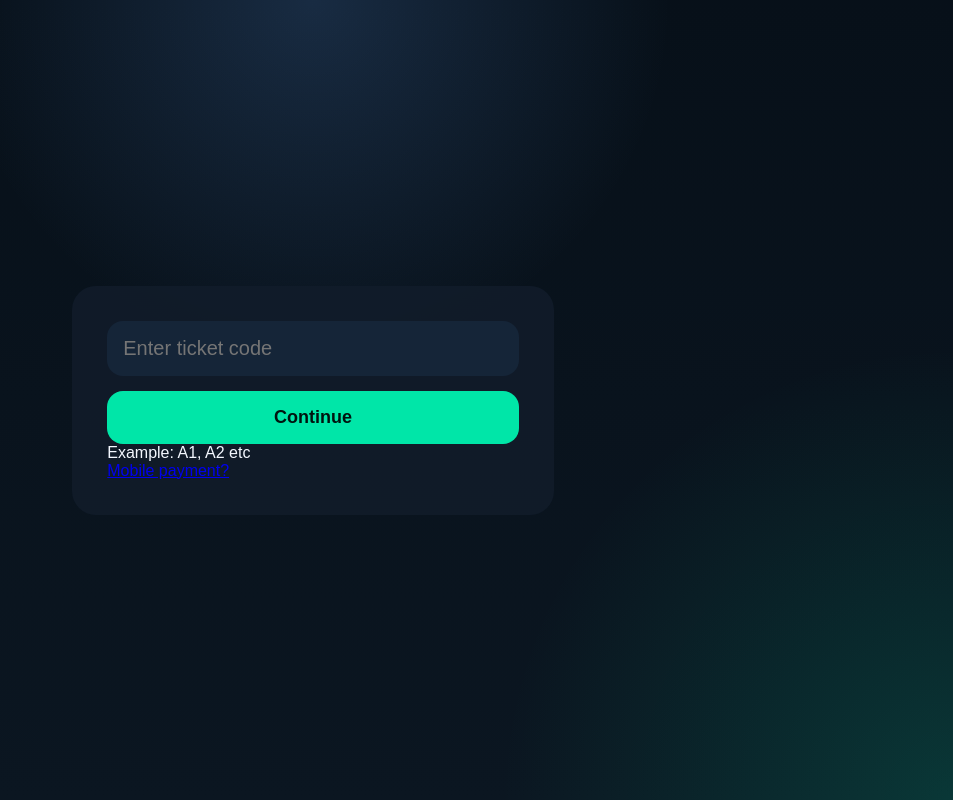
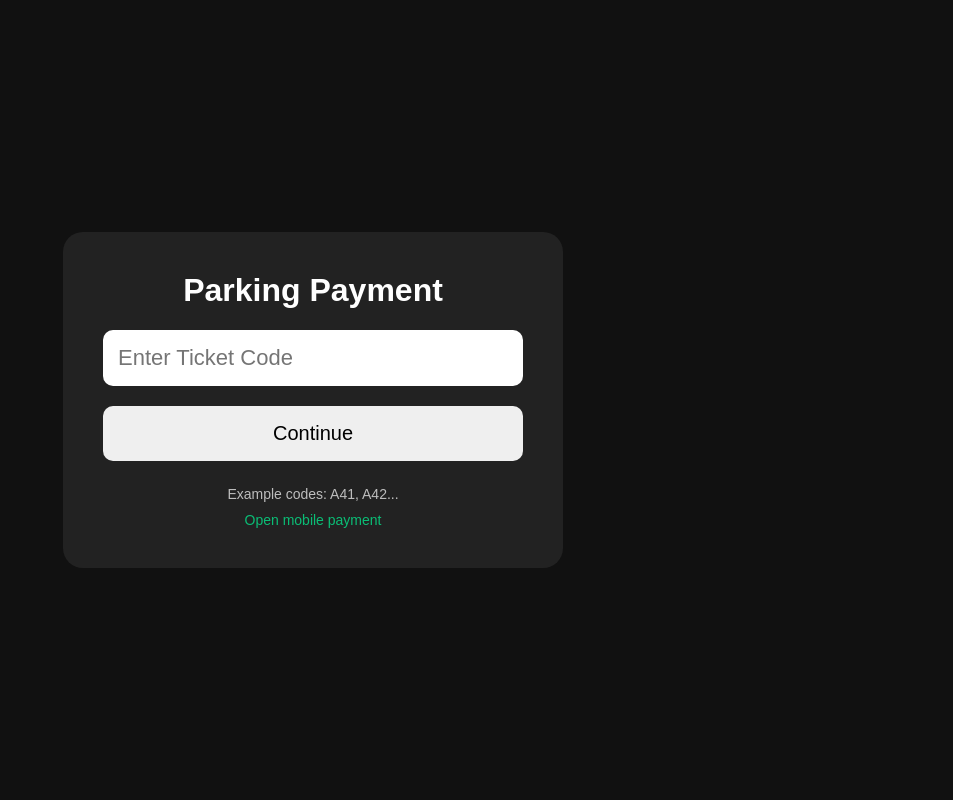
Before and after one commit to BennyGaming635/licenseportal, a Flask app: template licenseportal/templates/pay.html in a window 1280 px wide. Shown: the whole page, without its empty margins (327-1280 px from the left). Run offline with Flask 3, Linux system fonts and the light colour scheme; the template is opened without the code that fills it, so the values that code supplies are empty.

Commit message:
add back old site theme for desktop

```diff
--- a/licenseportal/templates/pay.html
+++ b/licenseportal/templates/pay.html
@@ -3,124 +3,92 @@
     <title>Pay for Parking</title>
 
     <style>
-        :root {
-    --bg: #081018;
-    --panel: #111c2a;
-    --panel2: #152538;
-    --text: #f4f8ff;
-    --muted: #9fb0c6;
-    --accent: #00e6a8;
-    --accent2: #67a8ff;
-}
-
         body {
-    margin: 0;
+            font-family: Arial;
+            background: #111;
+            color: white;
             height: 100vh;
             display: flex;
             justify-content: center;
             align-items: center;
-    background:
-        radial-gradient(circle at top,
-        rgba(103,168,255,.18),
-        transparent 35%),
-        radial-gradient(circle at bottom right,
-        rgba(0,230,168,.16),
-        transparent 30%),
-        linear-gradient(
-            180deg,
-            #071019 0%,
-            #0b1621 100%
-        );
-
-    font-family: Arial, sans-serif;
-    color: var(--text);
-    }
-
-    .shell {
-        width: 700px;
-    }
-
-    .header {
-        background: rgba(17,28,42,.92);
-        padding: 25px;
-        border-radius: 24px;
-        margin-bottom: 20px;
+            margin: 0;
         }
 
         .card {
-        background: rgba(17,28,42,.92);
-        padding: 35px;
-        border-radius: 24px;
+            background: #222;
+            padding: 40px;
+            border-radius: 20px;
+            width: 420px;
+            text-align: center;
         }
 
-    .brand {
-        color: var(--muted);
-        letter-spacing: .2em;
-        text-transform: uppercase;
-        font-size: 13px;
+        h1 {
+            margin-top: 0;
         }
 
         input {
             width: 100%;
+            padding: 15px;
+            font-size: 22px;
+            border-radius: 10px;
+            border: none;
+            margin-bottom: 20px;
+            box-sizing: border-box;
+        }
+
+        button {
+            width: 100%;
             padding: 16px;
             font-size: 20px;
             border: none;
-        border-radius: 16px;
-        background: var(--panel2);
-        color: white;
+            border-radius: 10px;
+            cursor: pointer;
             margin-bottom: 15px;
         }
 
-    .primary-btn {
-        width: 100%;
-        padding: 16px;
-        border: none;
-        border-radius: 16px;
-        background: var(--accent);
-        color: #00140f;
+        .status {
+            margin-bottom: 20px;
             font-size: 18px;
-        font-weight: bold;
-        cursor: pointer;
         }
 
-    .secondary-btn {
-        width: 100%;
-        padding: 16px;
-        border: none;
-        border-radius: 16px;
-        background: var(--panel2);
-        color: white;
-        font-size: 18px;
-        margin-bottom: 10px;
-        cursor: pointer;
+        .unpaid {
+            color: #ffcc00;
         }
 
-    .summary {
-        display: grid;
-        grid-template-columns: 1fr 1fr;
-        gap: 15px;
-        margin-bottom: 20px;
+        .paid {
+            color: #00ff99;
         }
 
-    .summary-box {
-        background: rgba(255,255,255,.03);
-        border-radius: 18px;
-        padding: 15px;
+        #demo-box {
+            margin-top: 20px;
         }
 
-    .summary-label {
-        color: var(--muted);
-        font-size: 12px;
-        text-transform: uppercase;
+        .small-text {
+            font-size: 14px;
+            opacity: 0.7;
+            margin-top: 10px;
         }
 
-    .summary-value {
-        font-size: 24px;
-        font-weight: bold;
+        .eftpos-screen {
+            background: #111;
+            border: 3px solid #00ff99;
+            padding: 40px;
+            border-radius: 20px;
+            text-align: center;
+            width: 360px;
         }
 
-    .money {
-        color: var(--accent);
+        .eftpos-screen div {
+            margin: 15px 0;
+        }
+
+        #eftpos-status {
+            font-size: 20px;
+        }
+
+        #eftpos-amount {
+            font-size: 40px;
+            color: #00ff99;
         }
 
         .hidden {
@@ -132,60 +100,81 @@ body {
 <body>
 
 <div class="card">
+
     <div id="screen1">
+
+        <h1>Parking Payment</h1>
+
         <input
             type="text"
             id="ticket-code"
-            placeholder="Enter ticket code"
-        />
-        <button class="primary-btn" onclick="checkTicket()">Continue</button>
+            placeholder="Enter Ticket Code"
+        >
+
+        <button onclick="checkTicket()">
+            Continue
+        </button>
+
         <div class="small-text">
-            Example: A1, A2 etc
+            Example codes: A41, A42...
         </div>
+
         <div class="small-text">
-            <a href="/mobile/pay">Mobile payment?</a>
+            <a href="/mobile/pay" style="color: #00ff99; text-decoration: none;">Open mobile payment</a>
         </div>
+
     </div>
+
     <div id="screen2" class="hidden">
-        <h2>Ticket found!</h2>
-        <div class="summary">
-            <div class="summary-box">
-                <div class="summary-label">Time</div>
-                <div id="minutes" class="summary-value">
-                    0 minute(s)
+
+        <h1>Ticket Found</h1>
+
+        <div class="status unpaid">
+            Payment Required
         </div>
-            </div>
-            <div class="summary-box">
-                <div class="summary-label">Amount Due</div>
-                <div id="amount-due" class="summary-value money">
-                    $0.00 AUD
-                </div>
-            </div>
-        </div>
-        <button class="secondary-btn" onclick="showDemoPayment()">
-            Demo payment
+
+        <p>
+            Amount Due:
+            <b id ="amount-due">$0.00 AUD</b>
+        </p>
+        <p>
+            Parking Time:
+            <b id="minutes">0 minute(s)</b>
+        </p>
+
+        <div id="payment-options">
+
+            <button onclick="showDemoPayment()">
+                Demo Payment
             </button>
-        <button class="primary-btn" onclick="dummyCard()">
+
+            <button onclick="dummyCard()">
                 Credit / Debit Card
             </button>
+
+        </div>
+
         <div id="demo-box" class="hidden">
+
             <input
                 type="password"
                 id="auth-code"
                 placeholder="Enter Auth Code"
             >
 
-                <button class="primary-btn" onclick="completeDemoPayment()">
+            <button onclick="completeDemoPayment()">
                 Confirm Payment
             </button>
+
         </div>
+
     </div>
-    </div>
+
 </div>
 <div id="eftpos-terminal" class="hidden">
     <div class="eftpos-screen">
         <div id="eftpos-status">TAP / INSERT CARD</div>
-        <div id="eftpos-amount">$0.00 AUD</div>
+        <div id="eftpos-amount">$0.00</div>
         <div id="eftpos-processing" class="hidden">PROCESSING...</div>
         <div id="eftpos-approved" class="hidden">APPROVED</div>
         <div id="eftpos-declined" class="hidden">DECLINED</div>
@@ -209,7 +198,7 @@ function runEftpos(amount, callback) {
     const processing = document.getElementById("eftpos-processing");
     const approved = document.getElementById("eftpos-approved");
     terminal.classList.remove("hidden");
-    document.getElementById("eftpos-amount").innerText = "$" + amount.toFixed(2) + " AUD";
+    document.getElementById("eftpos-amount").innerText = "$" + amount.toFixed(2);
     processing.classList.add("hidden");
     approved.classList.add("hidden");
     status.innerText = "TAP / INSERT CARD";
```
Lines whose indentation alone changed are shown as unchanged.
